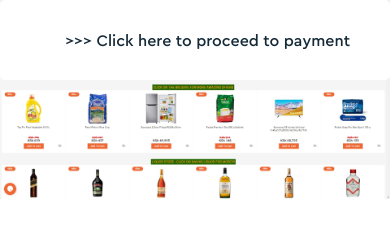
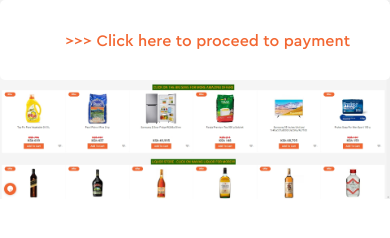
Before and after one commit to Alvo-mwesh/gateway-interaction, a plain HTML site: page index.html in a window 390 px wide. Drawn offline with Linux system fonts and the light colour scheme.

Commit message:
color update on mobile

```diff
--- a/index.html
+++ b/index.html
@@ -223,7 +223,7 @@
                 font-weight: 500;
                 text-align: center;
                 margin: 0 auto;
-                color: var(--dark-navy)
+                color: rgb(242, 102, 49);
             }
 
             .container{
```
